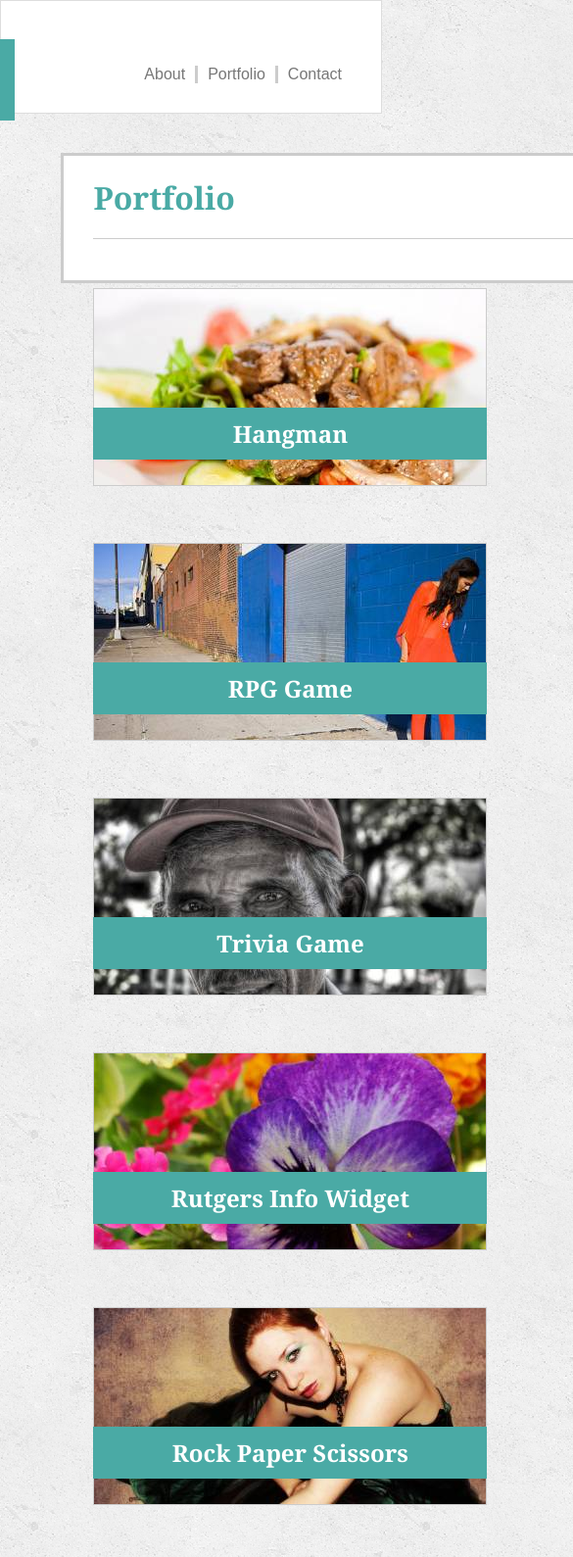
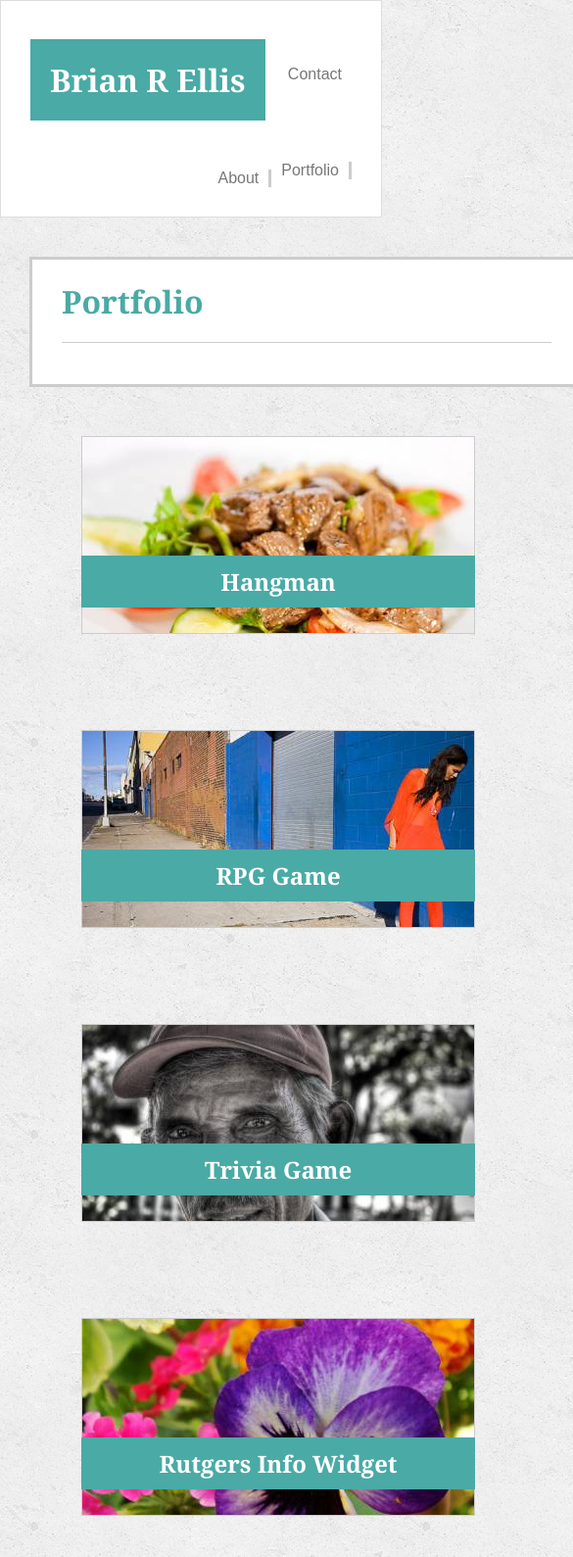
Before and after one commit to TheBrellis/Responsive-Portfolio, a plain HTML site: page portfolio.html in a window 390 px wide. Shown: the top 1589 px of the page at 98% size, 585 px wide, since content can reach past the window. Drawn offline with Linux system fonts and the light colour scheme.

Commit message:
fixed positioning method for content divs for Portfolio.html on style.css, TODO: correct float so that projects appear inside content area

```diff
--- a/assets/css/style.css
+++ b/assets/css/style.css
@@ -140,10 +140,9 @@ textarea {
 
 /*PORTFOLIO STYLING */
 
-.projects div {
-    margin-right: 40px;
-    float: left;
-
+.hangman, .rpg, .trivia, .rutgers, .rockPaperScissors {
+    float:left;
+    margin: 20px;
 }
 
 .projects img {
@@ -161,58 +160,10 @@ textarea {
     margin: 0px;
 }
 
-.hangman {
-    position: relative;
-    top: -25px;
-
-}
-
-.hangman h2 {
+.hangman h2, .rpg h2, .trivia h2, .rutgers h2, .rockPaperScissors h2 {
     position: relative;
     top: 175px
 }
-
-.rpg {
-    position: relative;
-    top: -25px;
-}
-
-.rpg h2 {
-    position: relative;
-    top: 175px
-}
-
-.trivia {
-    position: relative;
-    top: -25px;
-}
-
-.trivia h2 {
-    position: relative;
-    top: 175px
-}
-
-
-.rutgers {
-    position: relative;
-    top: -25px;
-}
-
-.rutgers h2 {
-    position: relative;
-    top: 175px
-}
-
-.rockPaperScissors {
-    position: relative;
-    top: -25px;
-}
-
-.rockPaperScissors h2 {
-    position: relative;
-    top: 175px
-}
-
 
 /* START OF FOOTER STYLING */
 
@@ -235,20 +186,15 @@ footer p {
     padding-top: 30px;
 }
 /* END OF FOOTER STYLING */
-/* END OF FOOTER STYLING */
+
 /*--------------------------------------------------------------------------------------------------------------------------------------*/
 
 /*MEDIA QUERIES FOR 980PX */
 
 @media (max-width: 980px) {
-
+/*-----UNIVERSAL-------------------------------------------------------------------*/
 header h1 {
-    margin-left: 50%;
-    float: none;
-    overflow: auto;
-    position: absolute;
-    z-index:0;
-    left: -420px;
+    margin-left: 30px;
 }
 
 nav {
@@ -259,13 +205,11 @@ nav {
 .content {
     width: 500px;
     left: -420px;
+    margin-left: 30px;
 }
 
-.projects div {
-    margin-right: 40px;
-    float: left;
+/*---Portfolio.html-----------------------------------------------------------------------*/
 
-}
 
 }
 /*---------------------------------------------------------------------------------------------------------------------------------------*/
```
